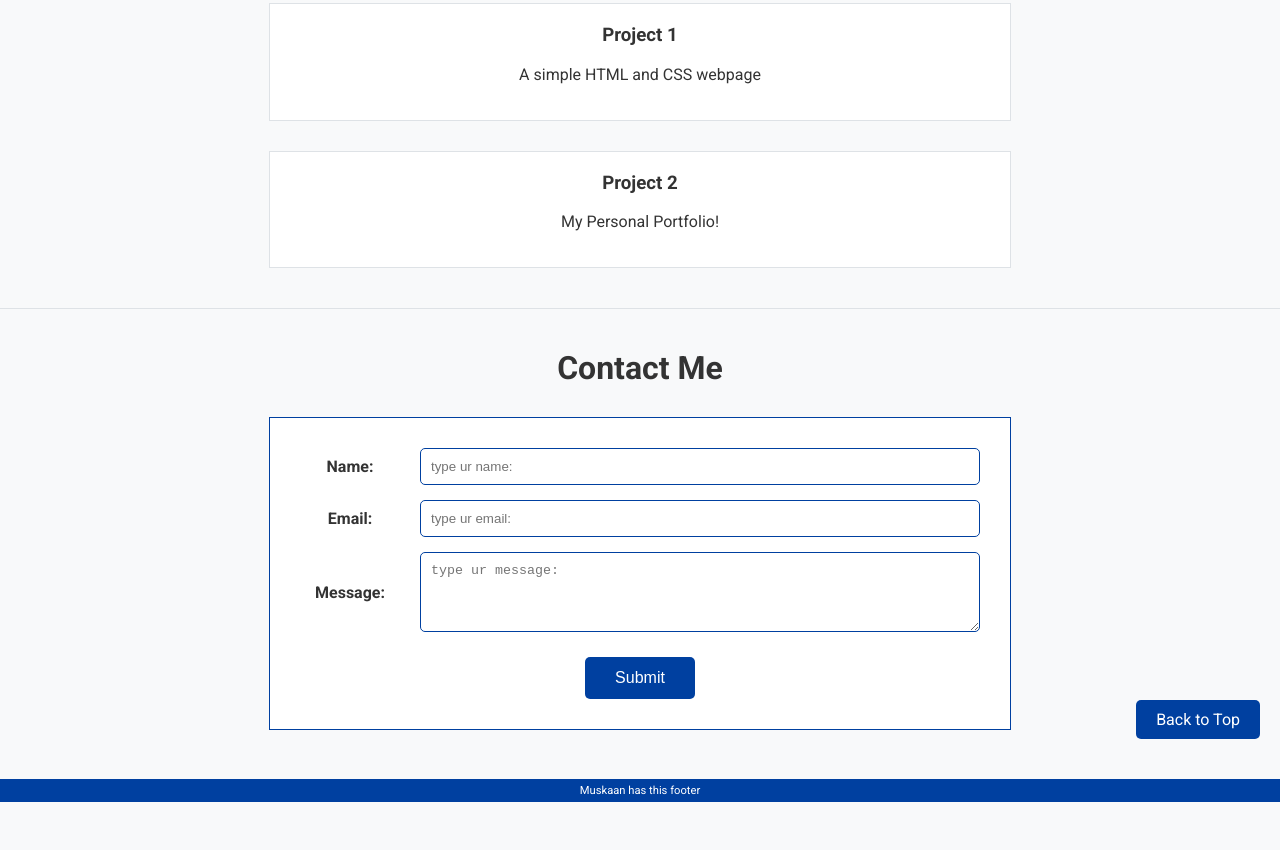
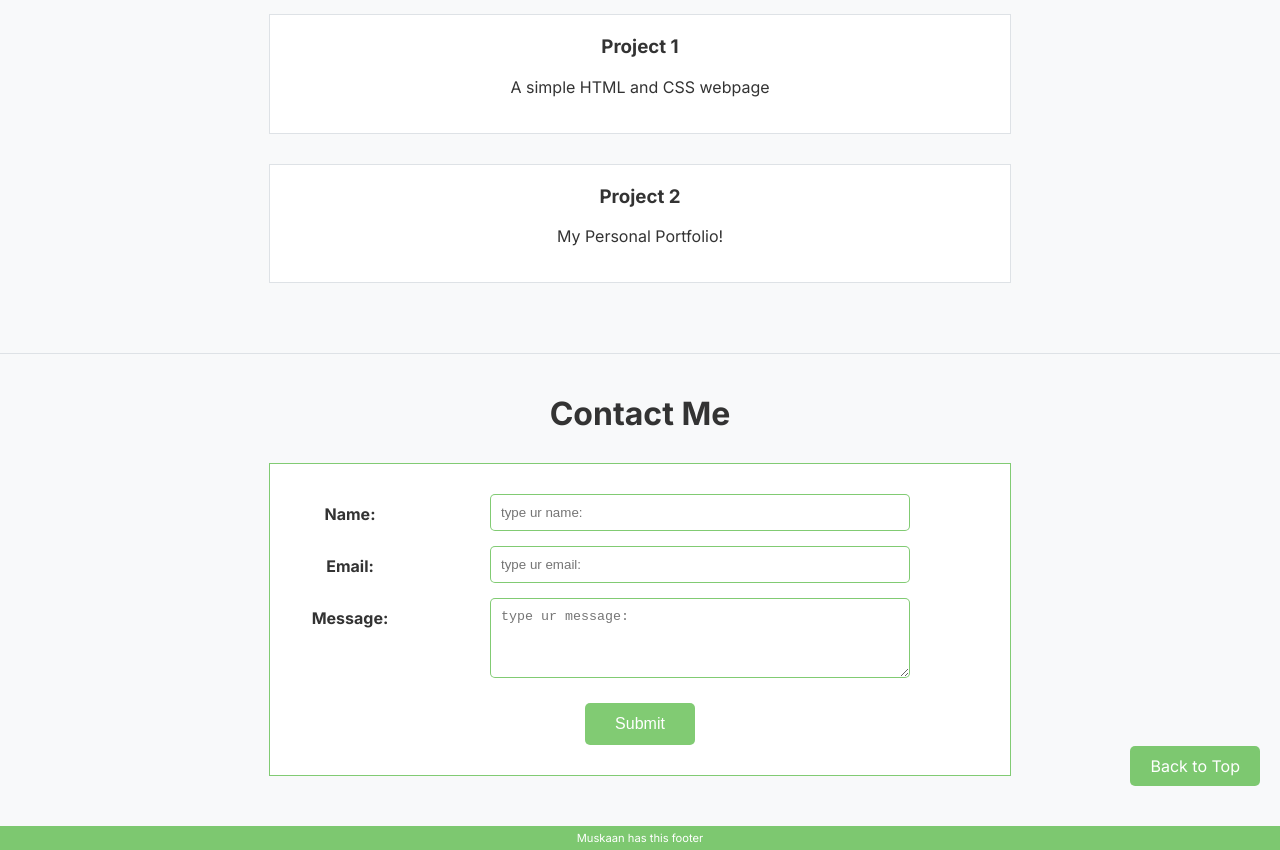
Before and after one commit to jangramuskaan/portfolio_proj, a plain HTML site: page Assignment 2/index.html in a window 1280 px wide. Shown: the part 993-1843 px from the top of the page. Before the commit the page ends 1795 px from the top, so only its background shows below. Drawn offline with Linux system fonts and the light colour scheme.

Commit message:
Update style.css

```diff
--- a/Assignment 2/style.css
+++ b/Assignment 2/style.css
@@ -1,7 +1,8 @@
-@import url('https://fonts.googleapis.com/css2?family=Roboto:ital,wght@0,100..900;1,100..900&display=swap');
+@import url('https://fonts.googleapis.com/css2?family=Inter:wght@300;400;500;600;700&display=swap');
 
+/* --- Color Defination --- */
 :root {
-    --primary-blue: #0040a0;
+    --primary-green: #1ba0008c;
     --light-grey: #f8f9fa;
     --border-color: #dee2e6;
     --text-color: #333;
@@ -9,32 +10,32 @@
 
 body {
     margin: 0;
-    font-family: 'Roboto', sans-serif;
+    font-family: 'Inter', sans-serif;
+    background-color: var(--light-grey);
+    color: var(--text-color);
     text-align: center;
-    background-color: var(--light-grey);
-    color: var(--text-color)
 }
 
-/* Header */
-header{
-    background-color: var(--primary-blue);
+/* --- Header --- */
+header {
+    background-color: var(--primary-green);
     color: white;
     padding: 10px;
 }
 
-header h1{
+header h1 {
     margin: 0;
     font-size: 2.5em;
 }
 
-header nav{
+header nav {
     margin-top: 5px;
 }
 
-header nav a{
+header nav a {
     color: white;
     text-decoration: none;
-    margin: 0 10px;
+    margin: 0 15px;
 }
 
 /* --- Main Stuff --- */
@@ -65,33 +66,30 @@ section h2 {
 table {
     width: 500px;
     margin: 0 auto; /* Centers the table */
-    border: 1px solid var(--primary-blue);
+    border: 1px solid var(--primary-green);
     border-collapse: collapse;
 }
 
 th, td {
-    border: 1px solid var(--primary-blue);
+    border: 1px solid var(--primary-green);
     padding: 12px;
 }
 
 thead {
-    background-color: var(--primary-blue);
+    background-color: var(--primary-green);
     color: white;
 }
 
 /* --- My Projects --- */
-.project-gallery {
-    display: flex; /* flexbox layout - mdn docs */
-    flex-direction: column; /* vertical stack */
-    align-items: center;
-    gap: 30px;
-}
 
 .project-card {
     background-color: white;
     border: 1px solid var(--border-color);
     padding: 20px;
     width: 700px;
+    margin-left: auto;
+    margin-right: auto;
+    margin-bottom: 30px;
 }
 
 .project-card h3 {
@@ -102,30 +100,34 @@ thead {
 form {
     max-width: 680px;
     margin: 0 auto; /* center form*/
-    border: 1px solid var(--primary-blue);
+    border: 1px solid var(--primary-green);
     padding: 30px;
     background-color: white;
 }
 
 .form-row {
-    display: flex; /* flexbox alignment - mdn docs */
-    align-items: center;
     margin-bottom: 15px;
+    position: relative;
+    padding-left: 120px;
 }
 
 .form-row label {
     width: 100px;
     text-align: center;
-    margin-right: 20px;
     font-weight: bold;
+    position: absolute;
+    left: 0;
+    top: 0;
+    height: 40px;
+    line-height: 40px;
 }
 
 .form-row input,
 .form-row textarea {
-    flex-grow: 1; /* input takes full space (flex concept - mdn docs */
     padding: 10px;
-    border: 1px solid var(--primary-blue);
+    border: 1px solid var(--primary-green);
     border-radius: 5px;
+    width: 75%;
 }
 
 textarea {
@@ -134,7 +136,7 @@ textarea {
 }
 
 button[type="submit"] {
-    background-color: var(--primary-blue);
+    background-color: var(--primary-green);
     color: white;
     border: none;
     padding: 12px 30px;
@@ -155,7 +157,7 @@ button[type="submit"] {
 
 .back-to-top-btn {
     display: inline-block; /* button styling stuff */
-    background-color: var(--primary-blue);
+    background-color: var(--primary-green);
     color: white;
     padding: 10px 20px;
     text-decoration: none;
@@ -165,7 +167,7 @@ button[type="submit"] {
 
 /* --- Footer --- */
 footer {
-    background-color: var(--primary-blue);
+    background-color: var(--primary-green);
     padding: 5px;
     margin-top: 40px;
     color: white;
```
